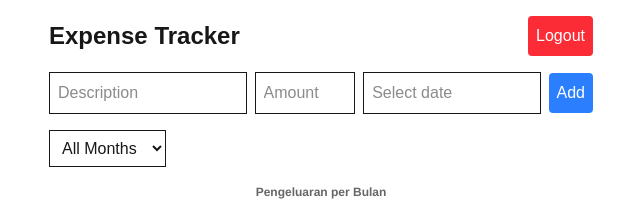
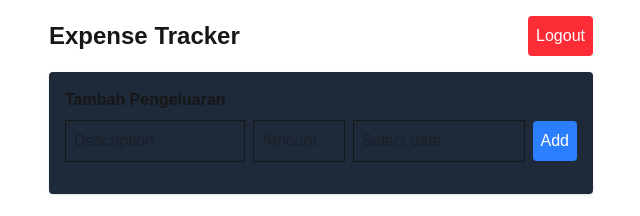
Before and after one commit to nelsontjen/tracker-nextjs, a Next.js app: page / in a window 1280 px wide. Shown: the top 216 px of the page, without its empty margins (319-959 px from the left). Built offline with nearby package versions, Linux system fonts and the light colour scheme; no server answers; sample sign-in values are in the browser's storage.

Commit message:
Update:fix background

```diff
--- a/src/app/page.js
+++ b/src/app/page.js
@@ -151,6 +151,8 @@ const addExpense = async () => {
       </div>
 
       {/* Form Input */}
+      <div className="bg-gray-800 p-4 rounded shadow mb-6">
+        <h2 className="font-semibold mb-2">Tambah Pengeluaran</h2>
         <div className="flex flex-col md:flex-row items-stretch md:items-center gap-2 mb-4">
           <div className="flex flex-col md:flex-row gap-2 flex-grow">
             <input
@@ -179,8 +181,7 @@ const addExpense = async () => {
           <button
             onClick={addExpense}
             disabled={adding}
-      className={`bg-blue-500 text-white p-2 rounded w-full md:w-auto md:ml-auto mt-2 md:mt-0 flex items-center justify-center gap-2 ${
-        adding ? "opacity-50 cursor-not-allowed" : ""
+            className={`bg-blue-500 text-white p-2 rounded w-full md:w-auto md:ml-auto mt-2 md:mt-0 flex items-center justify-center gap-2 ${adding ? "opacity-50 cursor-not-allowed" : ""
               }`}
           >
             {adding && (
@@ -208,7 +209,7 @@ const addExpense = async () => {
             {adding ? "Adding..." : "Add"}
           </button>
         </div>
-
+      </div>
       {/* Chart + Filter */}
       <div className="mb-4">
         <div className="flex flex-col md:flex-row justify-between items-center mb-2">
@@ -217,9 +218,9 @@ const addExpense = async () => {
             onChange={(e) => setChartMonthFilter(e.target.value)}
             className="border p-2 mb-2 md:mb-0"
           >
-        <option value="all">All Months</option>
+            <option value="all" className="text-black">All Months</option>
             {Array.from({ length: 12 }, (_, i) => (
-          <option key={i + 1} value={i + 1}>
+              <option key={i + 1} value={i + 1} className="text-black">
                 {new Date(0, i).toLocaleString("default", { month: "long" })}
               </option>
             ))}
```
Lines whose indentation alone changed are shown as unchanged.
